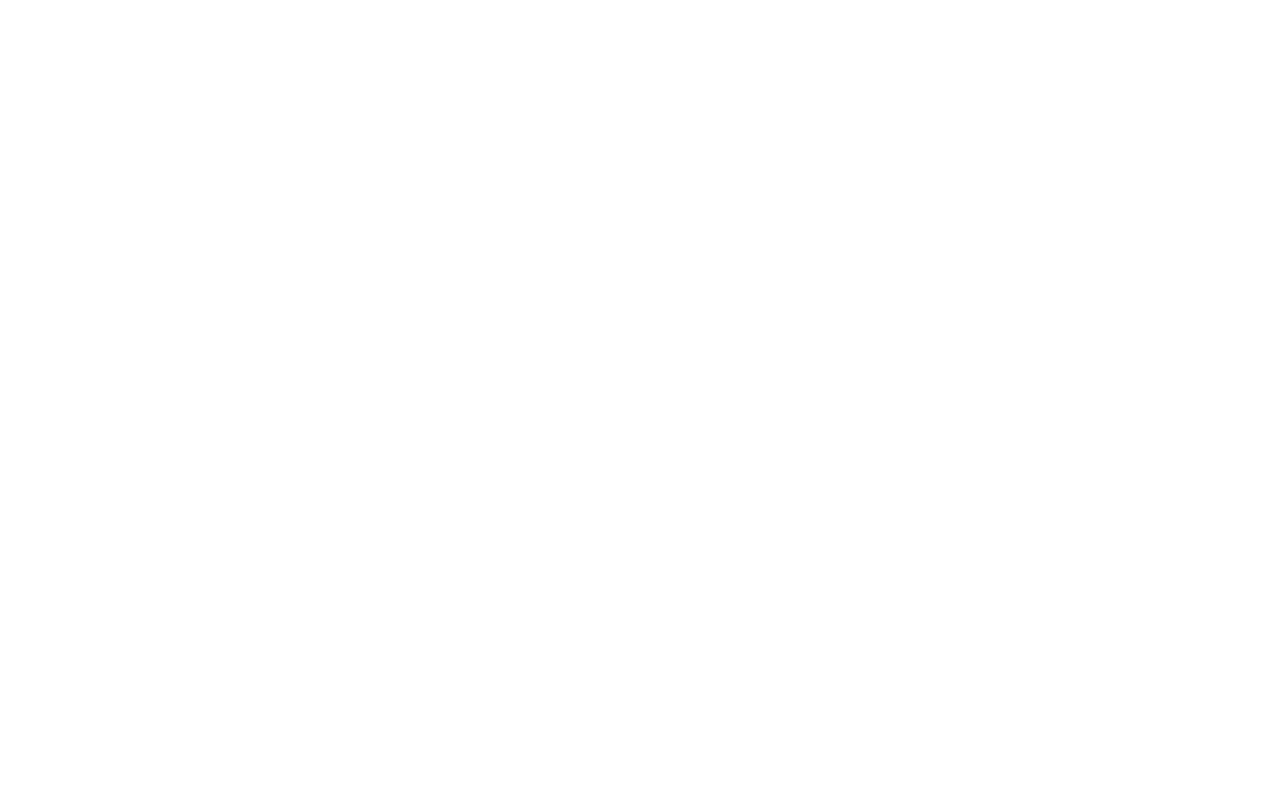
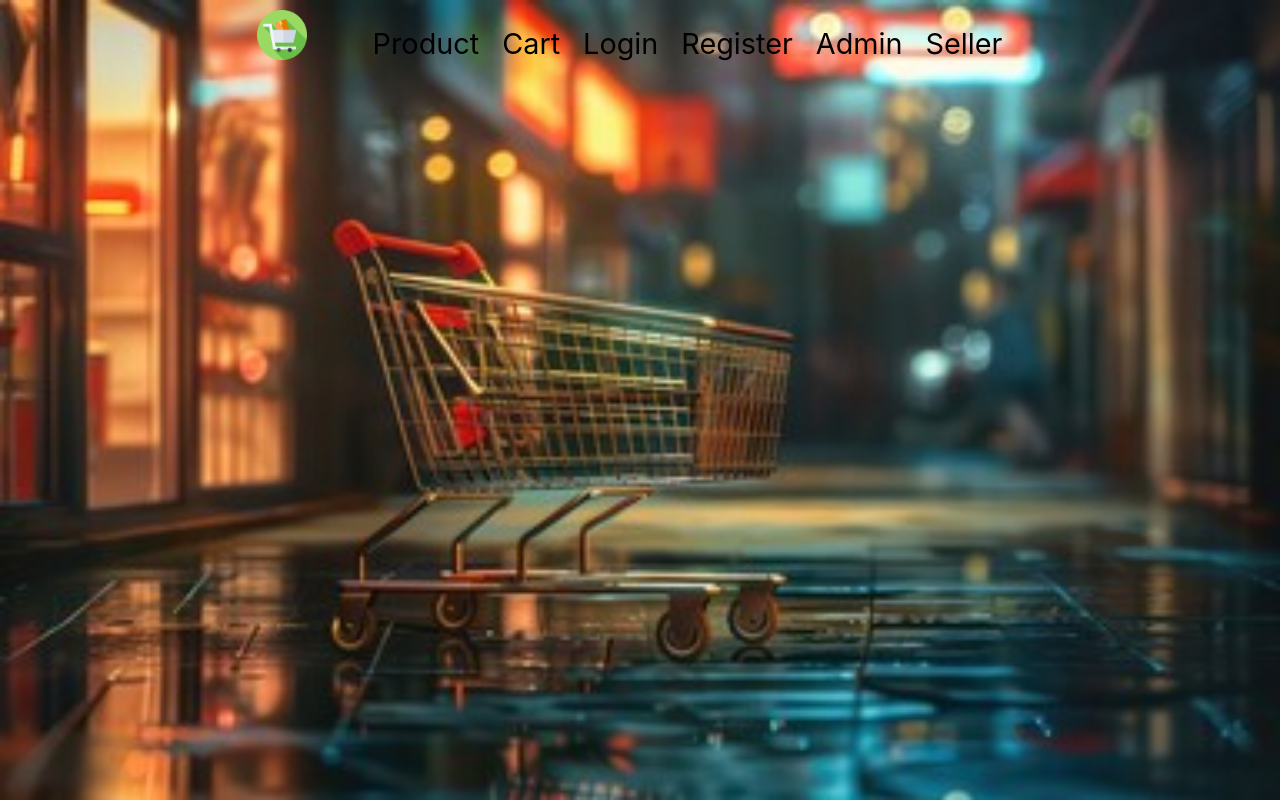
Before and after one commit to vidhi1812/E-commerce, a React (Create React App) app in the folder client/: page / in a window 1280 px wide. Before the commit this address had no page. Built offline with nearby package versions, Linux system fonts and the light colour scheme; the HTML template or start-up script is replaced by a standard one.

Commit message:
Landing Page

```diff
--- a/client/src/App.js
+++ b/client/src/App.js
@@ -2,13 +2,19 @@
 import { Routes, Route } from "react-router-dom";
 import LoginForm from "./Component/loginform";
 import Signupform from "./Component/Signupform";
+import Landing from "./Component/landing";
+import Error from "./Component/error";
 
 function App() {
   return (
     <>
+
     <Routes>
+
+      <Route exact path="/" element={<Landing/>}/>
       <Route exact path="/login" element={<LoginForm />} />
       <Route exact path="/signup" element={<Signupform />} />
+      <Route  path="*" element={<Error/>}/>
     </Routes>
     </>
   );
--- a/client/src/Assets/css/landing.css
+++ b/client/src/Assets/css/landing.css
@@ -1,11 +1,13 @@
 .ecomm{
+    text-align: start;
 
 }
 .landing-card{
-    border:2px solid black;
-    width:100%;
+    width:100vw;
     height:100vh;
-
+    display : flex;
+    justify-content: center;
     background-image: url("../Images/ecommerce.jpg");
      background-size: cover;
+
 }
--- /dev/null
+++ b/client/src/Assets/css/navbar45.css
@@ -0,0 +1,36 @@
+
+  .nav-card {
+    background-color:transparent;
+    padding: 10px;
+    display: flex;
+    justify-content: space-evenly;
+
+  }
+
+  .ecomm {
+    margin-right: 26px;
+  }
+
+  .logo {
+    width: 50px;
+    height: auto;
+    margin-left:2px;
+  }
+
+  .nav-l {
+    list-style: none;
+    display: flex;
+  }
+
+  .nav-l li {
+    margin-right: 23px;
+     font-size: 1.8rem;
+  }
+
+
+  .nav-l li a {
+    text-decoration: none;
+    color: #000000;
+    display: flex;
+    align-items: center;
+  }
--- /dev/null
+++ b/client/src/Component/error.jsx
@@ -0,0 +1,10 @@
+import React from "react"
+import "../Assets/css/error.css"
+ const Error = () => {
+  return (
+
+
+    <div>Page Not Found</div>
+  )
+}
+export default Error;
--- a/client/src/Component/landing.jsx
+++ b/client/src/Component/landing.jsx
@@ -1,26 +1,15 @@
 import React from "react";
 import "../Assets/css/landing.css";
-import Logo from "../Assets/Images/iconcommerece.png"
-import {NavLink} from "react-router-dom"
-import ProductionQuantityLimitsIcon from '@mui/icons-material/ProductionQuantityLimits';
+import Navbar45 from  "./navbar45"
+
+
 const Landing = () => {
   return (
+
     <div className="landing-card">
-      <div className="ecomm">
-<div>
-    <img src={Logo} alt="logo"/>
-</div>
-<div>
-    <ul className="nav-l">
-        <li>
-        <NavLink to="/product">Product
-        <ProductionQuantityLimitsIcon/>
-        </NavLink>
 
-        </li>
-    </ul>
-</div>
-      </div>
+<Navbar45/>
+
     </div>
   );
 };
--- /dev/null
+++ b/client/src/Component/navbar45.jsx
@@ -0,0 +1,52 @@
+import React from "react";
+import "../Assets/css/navbar45.css"
+import Logo from "../Assets/Images/iconcommerece.png";
+import { NavLink } from "react-router-dom";
+
+const Navbar45 = () => {
+  return (
+    <div className="nav-card">
+      <div className="ecomm">
+        <img src={Logo} alt="logo"  className="logo"/>
+      </div>
+      <div>
+        <ul className="nav-l">
+          <li>
+            <NavLink to="/product" activeClassName="active">
+              Product
+
+            </NavLink>
+          </li>
+          <li>
+            <NavLink to="/cart" activeClassName="active">
+              Cart
+
+            </NavLink>
+          </li>
+          <li>
+            <NavLink to="/login" activeClassName="active">
+              Login
+            </NavLink>
+          </li>
+          <li>
+            <NavLink to="/signup" activeClassName="active">
+              Register
+            </NavLink>
+          </li>
+
+          <li>
+            <NavLink to="/admin" activeClassName="disabled">
+              Admin
+            </NavLink>
+          </li>
+          <li>
+            <NavLink to="/seller" activeClassName="disabled">
+              Seller
+            </NavLink>
+          </li>
+        </ul>
+      </div>
+    </div>
+  );
+};
+export default Navbar45;
```
Also changed, not shown: client/src/Assets/css/error.css (added), 1 other file (tests, documents, lock files or other folders).
